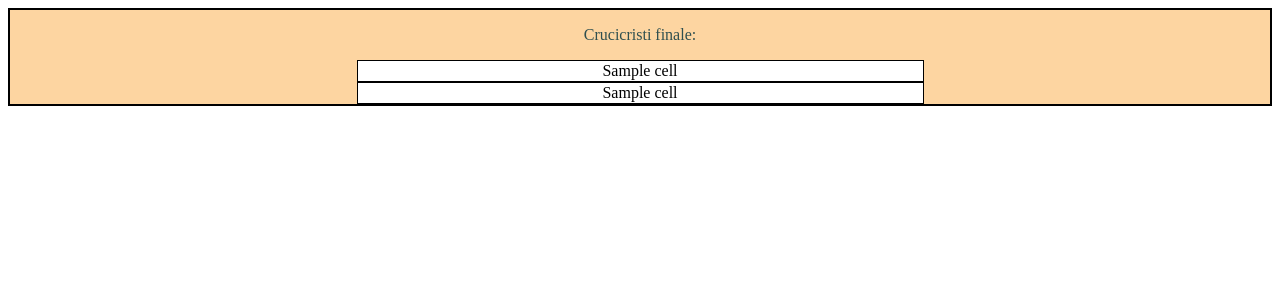
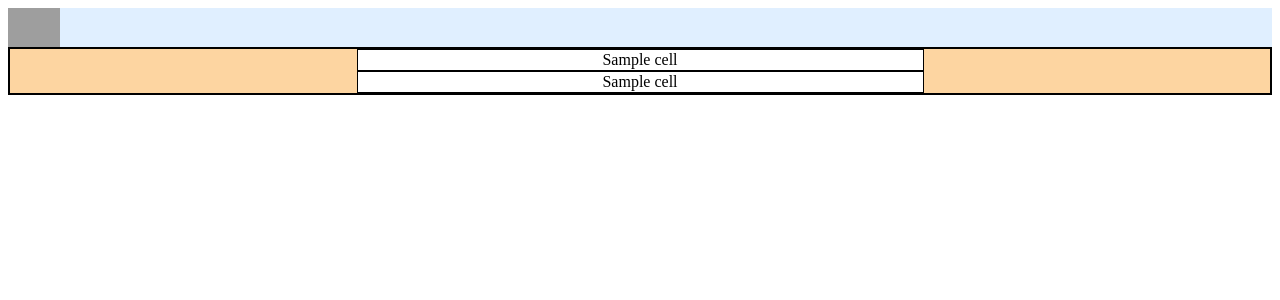
Before and after one commit to EliaPiccoli/Crossword, a Flask app: template templates/crossword_page.html in a window 1280 px wide. Shown: the top 300 px of the page. Run offline with Flask 2, Linux system fonts and the light colour scheme; the template is opened without the code that fills it: most values are stand-ins (such as "Sample title", 1, 10 or a date in 2020); grey boxes are pictures that could not be loaded.

Commit message:
Added crossword randomization and beginning of navbar

```diff
--- a/crossword.py
+++ b/crossword.py
@@ -102,6 +102,12 @@ def create_crossword(text):
 		#print("words left: {}".format(len(remaining)))
 		inserted_new_word = False
 
+		#recreate set to obtain different crosswords on different executions
+		#i know it looks like shit, but it works!
+		remaining=list(remaining)
+		np.random.shuffle(remaining)
+		remaining=set(remaining)
+
 		for word in remaining:
 			#print(word)
 			#create a list of the placed words sorted by the value of stats -> first we check words with no link to others
--- a/templates/crossword_page.html
+++ b/templates/crossword_page.html
@@ -4,8 +4,12 @@
         <title>Result</title>
     </head>
     <body>
+        <div id="navbar" style="background-color: rgb(224, 239, 255);height:5%;">
+            <a href="">
+                <img src="https://icon-library.com/images/website-home-icon/website-home-icon-16.jpg" style="max-height: 100%;">
+            </a>
+        </div>
         <div id="crossword_box" style="text-align: center; border-width: 2px; border-color:black; border-style: solid; background-color: rgb(253, 213, 161);">
-                <p style="color:darkslategrey;">Crucicristi finale:</p>
 
                 <!--first choice-->
                 <table style="margin-left: auto;margin-right: auto;border-collapse: collapse;table-layout: fixed;width: 45%;background-color: yellowgreen;">
@@ -36,6 +40,8 @@
                         </tr>
                     {% endfor %}
                 </table>
+
+
         </div>
     </body>
 </html>
```
Lines whose indentation alone changed are shown as unchanged.
